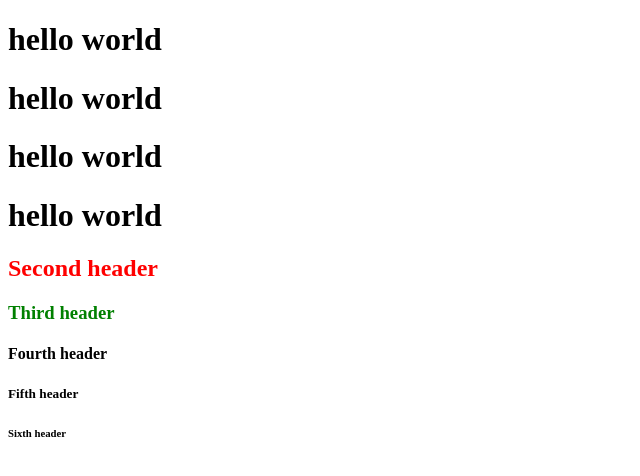
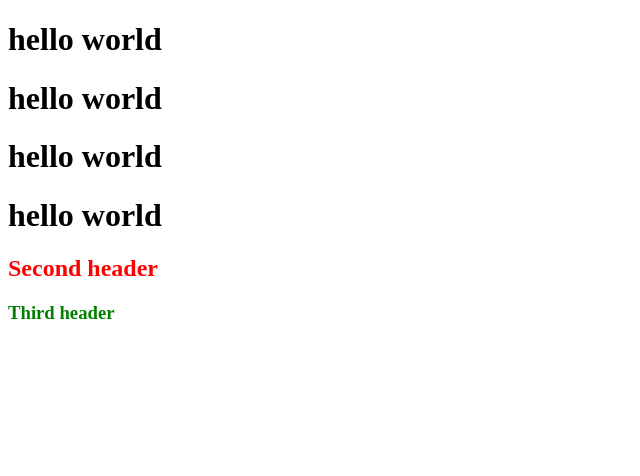
Before and after one commit to alhassank13/Workshop5, a plain HTML site: page index.html in a window 1280 px wide. Shown: the whole page, without its empty margins (0-640 px from the left). Drawn offline with Linux system fonts and the light colour scheme.

Commit message:
Revert "Add additional header elements to index.html"
This reverts commit 0cd1d0d175cd6322331cd24c4d933233cbe3aecd.

```diff
--- a/index.html
+++ b/index.html
@@ -16,8 +16,5 @@
     <h1>hello world</h1>
     <h2>Second header</h2>
     <h3>Third header</h3>
-    <h4>Fourth header</h4>
-    <h5>Fifth header</h5>
-    <h6>Sixth header</h6>
   </body>
 </html>
```
